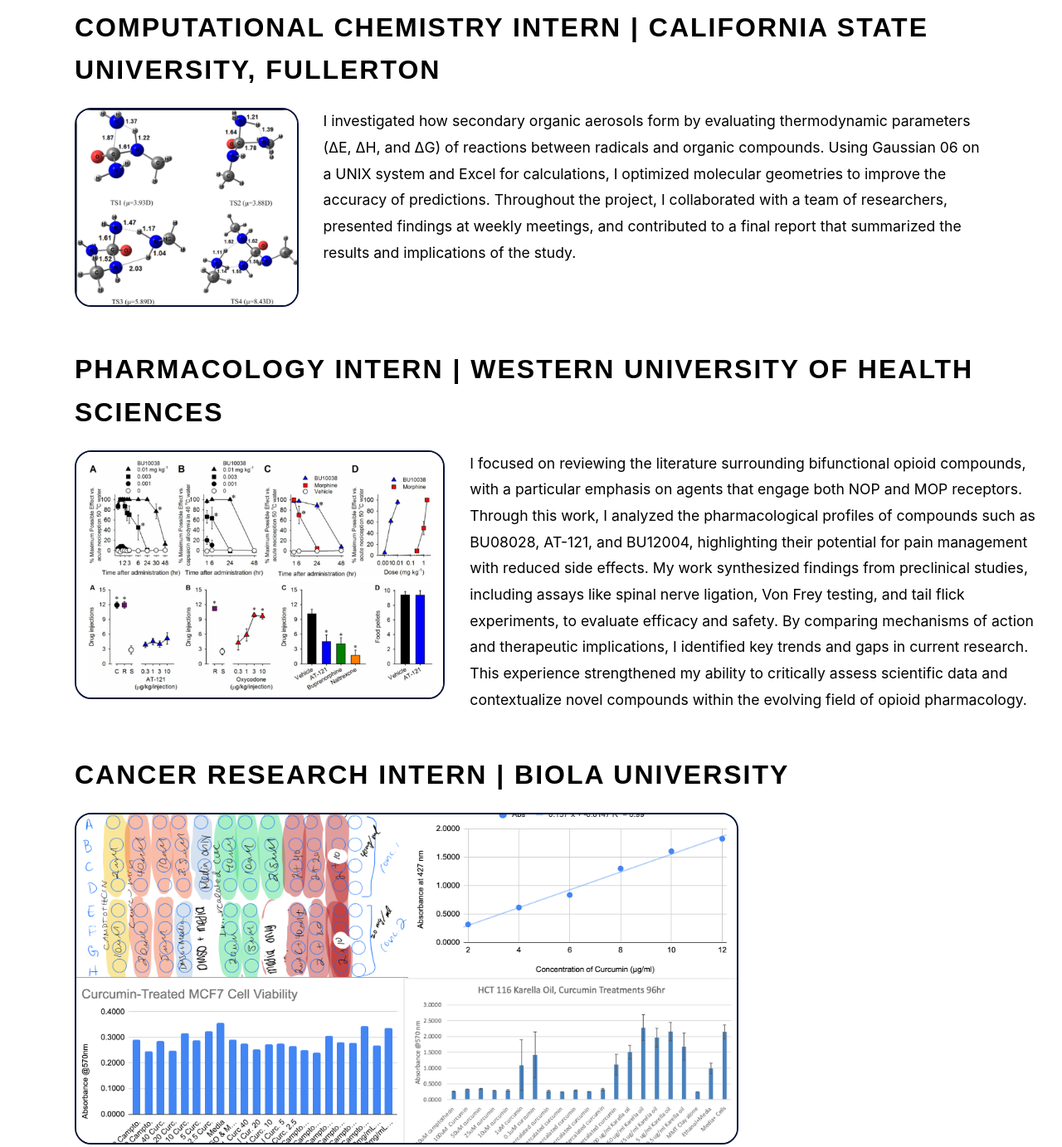
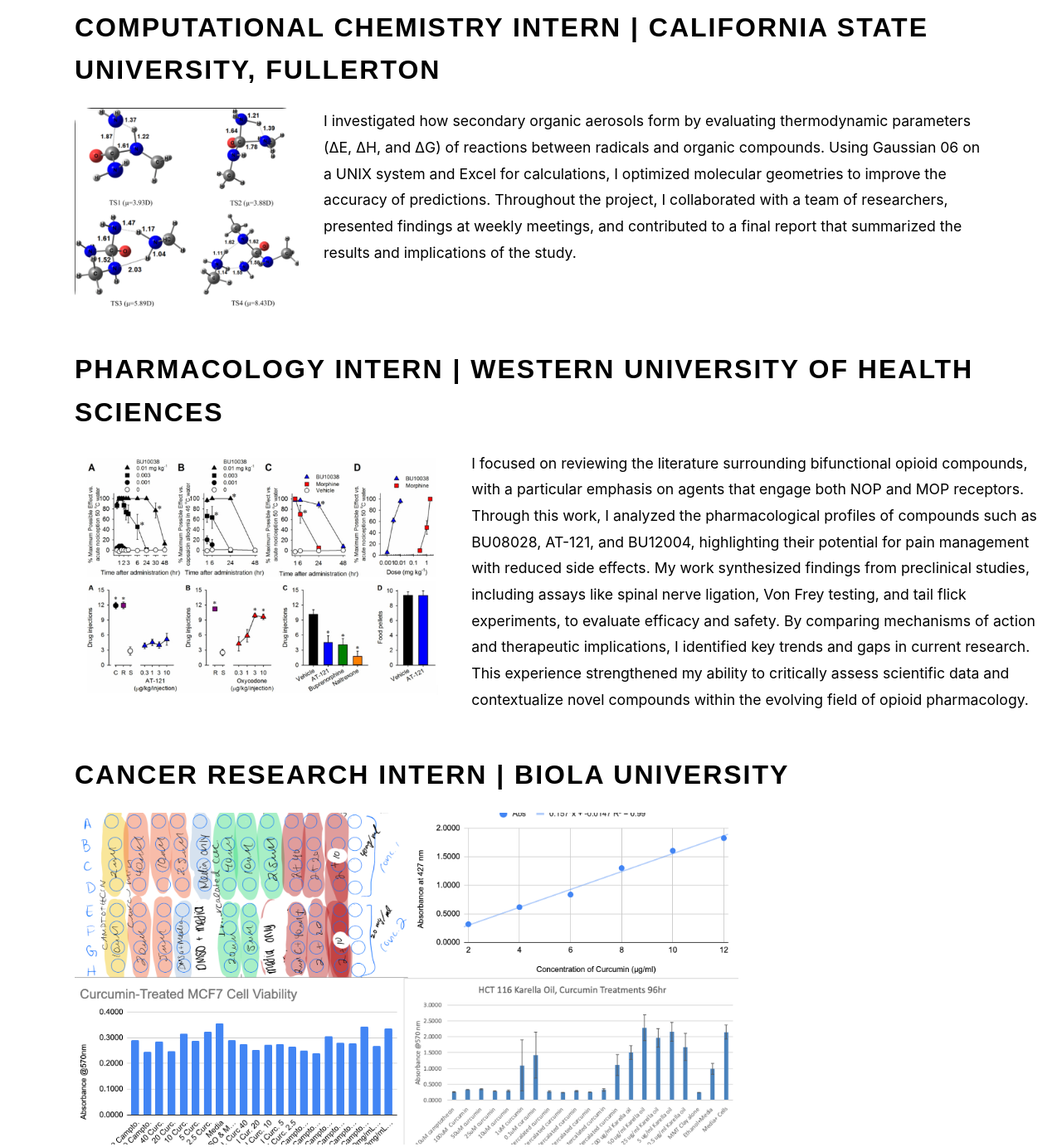
Before and after one commit to 2hannah1229/personal-website-repo, a plain HTML site: page index.html in a window 1280 px wide. Shown: the part 1720-3103 px from the top of the page at 83% size. Drawn offline with Linux system fonts and the light colour scheme.

Commit message:
Remove border from images in about section

```diff
--- a/index.html
+++ b/index.html
@@ -81,7 +81,7 @@
             <div class="about-content">
         <h3>Southern California Edison</h3>
         <div style="display: flex; align-items: flex-start; gap: 30px;">
-            <img src="Edison image.png" alt="Edison imag" style="width:350px;height:500px;border-radius:20px;object-fit:cover;border: 2px solid #081437;">
+            <img src="Edison image.png" alt="Edison imag" style="width:350px;height:500px;border-radius:20px;object-fit:cover;">
             <p style="font-size: 1.1rem; line-height: 1.8; color: var(--text-primary); margin: 0;">
               I worked on advancing smart meter technology by building a proof of concept for SCE’s first local fault detection application. Using a Real-Time Digital Simulator (RTDS), I
               modeled and triggered different fault scenarios, then analyzed the resulting data with Python. To better display the data, I created interactive Power BI dashboards that
@@ -96,7 +96,7 @@
  <div class="about-content">
         <h3>Computational Chemistry Intern | California State University, Fullerton</h3>
     <div style="display: flex; align-items: flex-start; gap: 30px;">
-        <img src="Fullerton image.png" alt="Fullerton Image" style="width:300px;height:240px;border-radius:20px;object-fit:cover; border: 2px solid #081437;">
+        <img src="Fullerton image.png" alt="Fullerton Image" style="width:300px;height:240px;border-radius:20px;object-fit:cover;">
             <p style="font-size: 1.1rem; line-height: 1.8; color: var(--text-primary); margin: 0;">
                 I investigated how secondary organic aerosols form by evaluating thermodynamic parameters (ΔE, ΔH, and ΔG) of reactions between radicals and organic compounds.
                 Using Gaussian 06 on a UNIX system and Excel for calculations, I optimized molecular geometries to improve the accuracy of predictions. Throughout the project, I collaborated
@@ -107,7 +107,7 @@
  <div class="about-content">
         <h3>Pharmacology Intern | Western University of Health Sciences </h3>
         <div style="display: flex; align-items: flex-start; gap: 30px;">
-            <img src="Western Image.png" alt="Western Image" style="width:1000px;height:300px;border-radius:20px;object-fit:cover; border: 2px solid #081437;">
+            <img src="Western Image.png" alt="Western Image" style="width:1000px;height:300px;border-radius:20px;object-fit:cover;">
             <p style="font-size: 1.1rem; line-height: 1.8; color: var(--text-primary); margin: 0;">
               I focused on reviewing the literature surrounding bifunctional opioid compounds, with a particular emphasis on agents that engage both NOP and MOP receptors. Through this
                 work, I analyzed the pharmacological profiles of compounds such as BU08028, AT-121, and BU12004, highlighting their potential for pain management with reduced side effects.
@@ -121,7 +121,7 @@
  <div class="about-content">
         <h3>Cancer Research Intern | Biola University </h3>
                    <div style="margin-right:30px;">
-            <img src="Biola Image.png" alt="Biola Image" style="width:800px;height:400px;border-radius:20px;object-fit:cover; border: 2px solid #081437;">
+            <img src="Biola Image.png" alt="Biola Image" style="width:800px;height:400px;border-radius:20px;object-fit:cover;">
         </div>
 
             <p style="font-size: 1.1rem; line-height: 1.8; color: var(--text-primary); margin: 0;">
```
